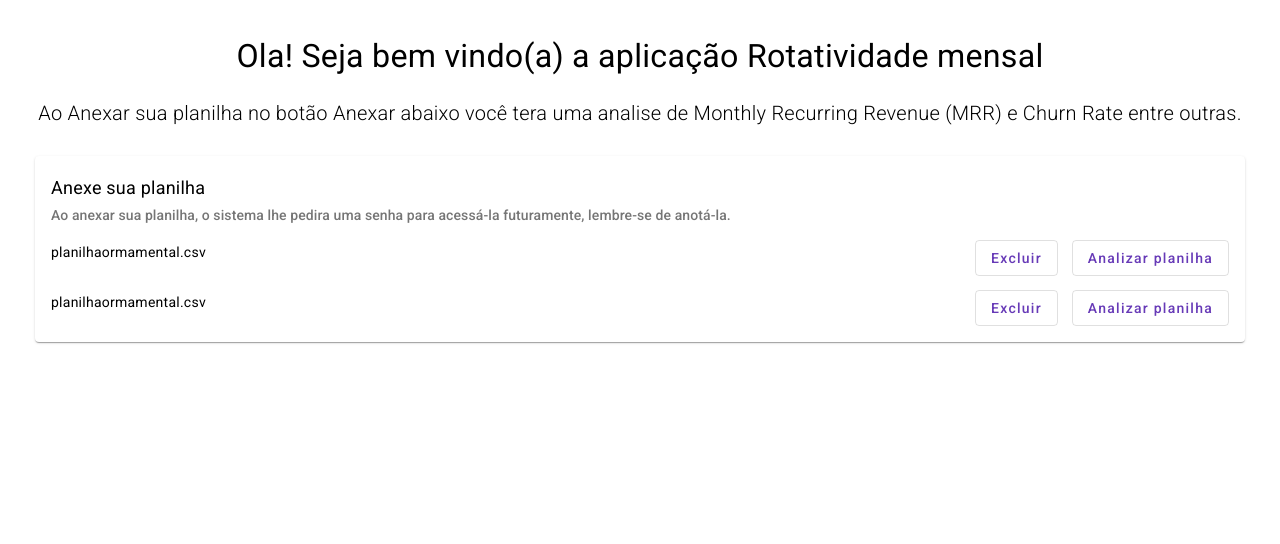
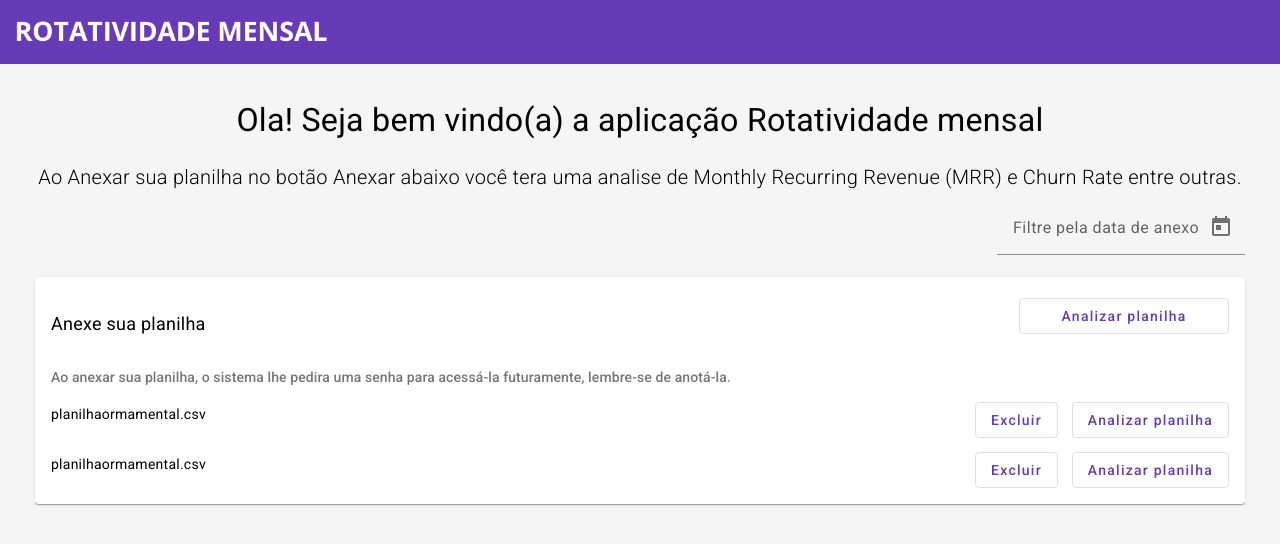
Before and after one commit to pmela/rotatividade-mensal, an Angular app: page / in a window 1280 px wide. Shown: the top 544 px of the page. Built offline with nearby package versions, Linux system fonts and the light colour scheme.

Commit message:
Add tolbar e filtro

```diff
--- a/src/app/app.component.css
+++ b/src/app/app.component.css
@@ -3,10 +3,6 @@
     padding-right: 2.5em;
 }
 
-.material-symbols-outlined {
-    font-variation-settings:
-        'FILL' 0,
-        'wght' 400,
-        'GRAD' 0,
-        'opsz' 24
-}
+.fundo {
+    background: #f5f5f5
+  }
--- a/src/app/app.component.html
+++ b/src/app/app.component.html
@@ -1,4 +1,9 @@
-<div class="container">
+<p>
+  <mat-toolbar color="primary">
+    <img src="assets/imagens/logorotatividade.png" width="25%">
+  </mat-toolbar>
+</p>
+<div class="container fundo">
   <div fxLayout="column" fxLayoutAlign="space-between center" style="margin-top: 3em;">
     <p style="font-size: 2.3em; font-weight: 400; margin-bottom: 1em; line-height:0.9em;">Ola! Seja bem vindo(a) a
       aplicação Rotatividade mensal </p>
@@ -6,14 +11,31 @@
       Monthly Recurring Revenue (MRR) e Churn Rate entre outras.
     </p>
   </div>
-  <div fxLayout="row" fxLayoutAlign="space-between center" style="margin-top: 1.5em;">
-    <mat-card fxFlex="100">
+  <div fxLayout="row" fxLayoutAlign="end center">
+    <mat-form-field appearance="fill">
+      <mat-label>Filtre pela data de anexo</mat-label>
+      <input matInput [matDatepicker]="picker">
+      <mat-datepicker-toggle matIconSuffix [for]="picker"></mat-datepicker-toggle>
+      <mat-datepicker #picker></mat-datepicker>
+    </mat-form-field>
+  </div>
+
+  <div fxLayout="row" fxLayoutAlign="space-between center">
+    <mat-card fxFlex="100" >
+      <div fxLayout="row" fxFlex="100" fxLayoutAlign="space-between center"  style="margin-top: 1.5em;">
+        <div fxLayout="column" fxFlex="80">
+          <mat-card-content style="font-size: 18px; font-weight: 400; text-align: justify;">Anexe sua planilha
+          </mat-card-content>
+        </div>
+        <mat-card-content fxLayout="column" fxFlex="20" >
+          <button mat-stroked-button color="primary">Analizar planilha</button>
+        </mat-card-content>
+      </div>
       <mat-card-header>
 
 
-        <mat-card-title style="font-size: 18px; font-weight: 400; text-align: justify;">Anexe sua planilha
-        </mat-card-title>
-        <mat-card-subtitle>Ao anexar sua planilha, o sistema lhe pedira uma senha para acessá-la futuramente, lembre-se
+        <mat-card-subtitle>Ao anexar sua planilha, o sistema lhe pedira uma senha para acessá-la futuramente,
+          lembre-se
           de anotá-la.</mat-card-subtitle>
       </mat-card-header>
       <mat-card-content style="margin-top: 1em;">
@@ -33,7 +55,7 @@
             <p>planilhaormamental.csv</p>
           </div>
           <div fxLayout="row" fxLayoutAlign="end center" fxFlex="50" fxLayoutGap="1em">
-            <button mat-stroked-button color="primary" (click)="excluir()" >Excluir</button>
+            <button mat-stroked-button color="primary" (click)="excluir()">Excluir</button>
             <button mat-stroked-button color="primary">Analizar planilha</button>
           </div>
         </div>
--- a/src/app/excluir/excluir.component.html
+++ b/src/app/excluir/excluir.component.html
@@ -2,12 +2,13 @@
     <h1 mat-dialog-title>Excluir</h1>
     <mat-dialog-content>Para escluir o aequivo x e necessario digitar a senha do mesmo!</mat-dialog-content>
     <div fxLayout="row" fxLayoutAlign="space-between center" fxFlex="100">
-        <form class="example-form">
-            <mat-form-field appearance="outline" fxFlex="100">
-                <mat-label>Senha</mat-label>
-                <input type="password" matInput placeholder="123456">
-            </mat-form-field>
-        </form>
+        <mat-form-field appearance="outline" fxFlex="100">
+            <mat-label>Senha</mat-label>
+            <input type="password" [formControl]="senhaFormControl" matInput placeholder="123456">
+            <mat-error *ngIf="!senhaFormControl.valid">
+                Digite sua senha
+            </mat-error>
+        </mat-form-field>
     </div>
 
     <div mat-dialog-actions fxLayoutAlign="end center">
--- a/src/app/excluir/excluir.component.ts
+++ b/src/app/excluir/excluir.component.ts
@@ -8,6 +8,6 @@ import { FormControl, Validators } from '@angular/forms';
 })
 export class ExcluirComponent {
 
-  senhaFormControl = new FormControl('', [Validators.required, Validators.email]);
+  senhaFormControl = new FormControl('', [Validators.required]);
 
 }
--- a/src/index.html
+++ b/src/index.html
@@ -10,7 +10,7 @@
   <link href="https://fonts.googleapis.com/css2?family=Roboto:wght@300;400;500&display=swap" rel="stylesheet">
   <link href="https://fonts.googleapis.com/icon?family=Material+Icons" rel="stylesheet">
 </head>
-<body class="mat-typography">
+<body class="mat-typography" style="background: #f5f5f5">
   <app-root></app-root>
 </body>
 </html>
```
Also changed, not shown: src/app/app.module.ts (+16 -3 lines), src/assets/imagens/logorotatividade.png (added).
